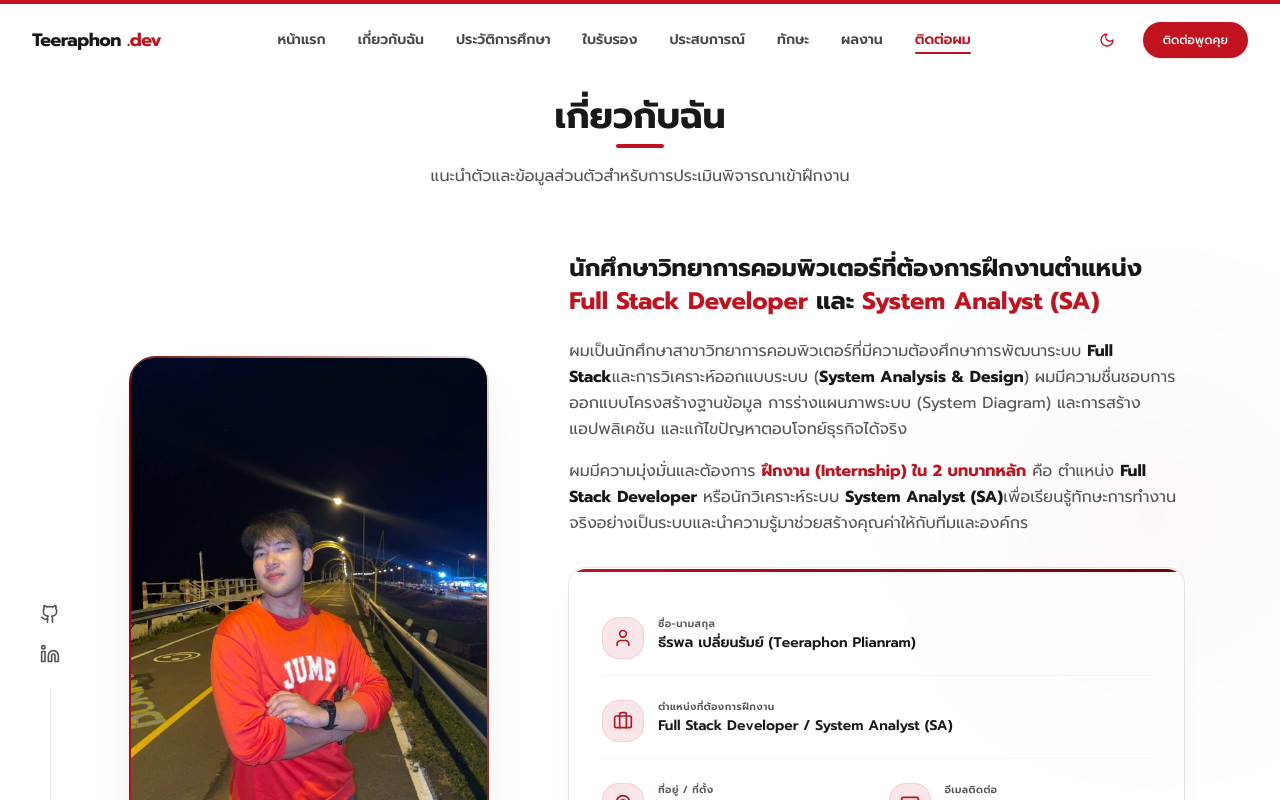
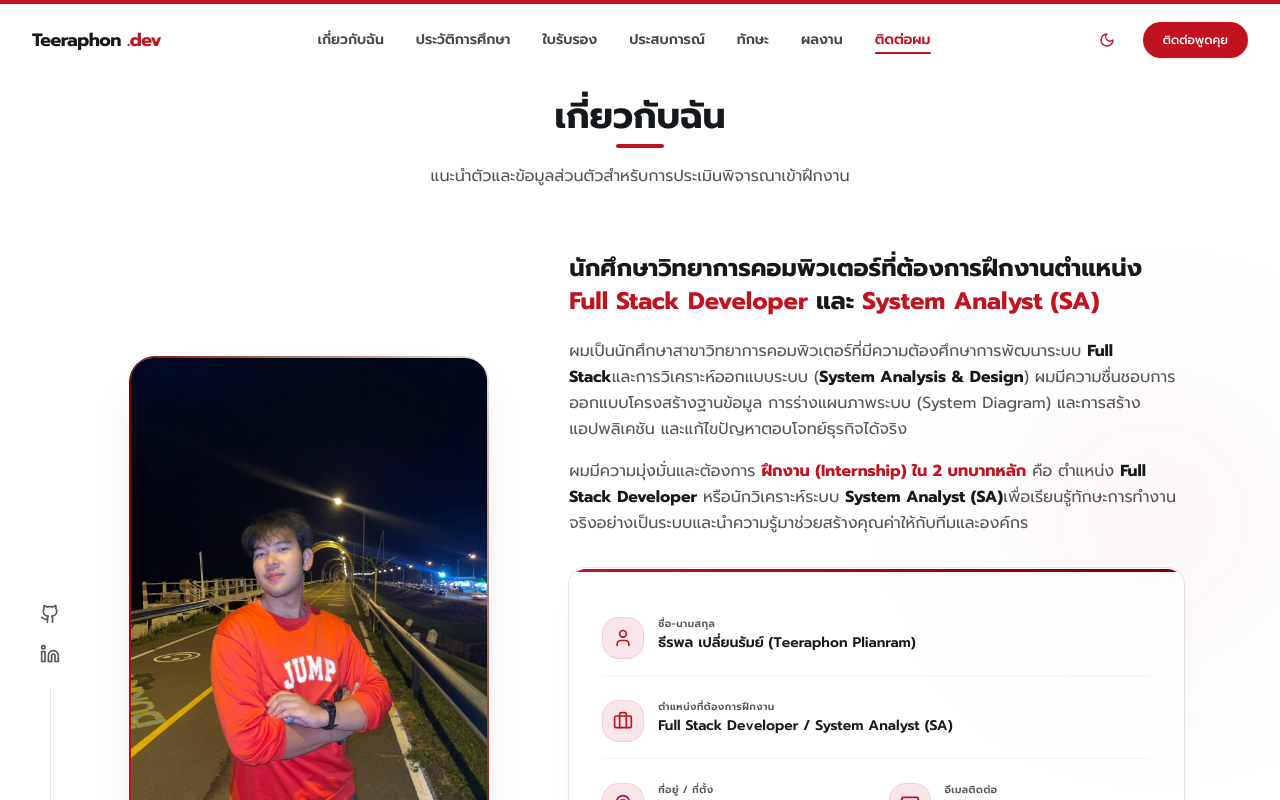
Before and after one commit to teeraphonn/my-portfolio, a Next.js app: page / in a window 1280 px wide. Shown: the top 800 px of the page. Built offline with nearby package versions, Linux system fonts and the light colour scheme.

Commit message:
Add files via upload

```diff
--- a/components/Navbar.tsx
+++ b/components/Navbar.tsx
@@ -12,7 +12,6 @@ export function Navbar() {
   const [scrolled, setScrolled] = React.useState(false);
 
   const navLinks = [
-    { name: "หน้าแรก", id: "home" },
     { name: "เกี่ยวกับฉัน", id: "about" },
     { name: "ประวัติการศึกษา", id: "education" },
     { name: "ใบรับรอง", id: "certifications" },
```
